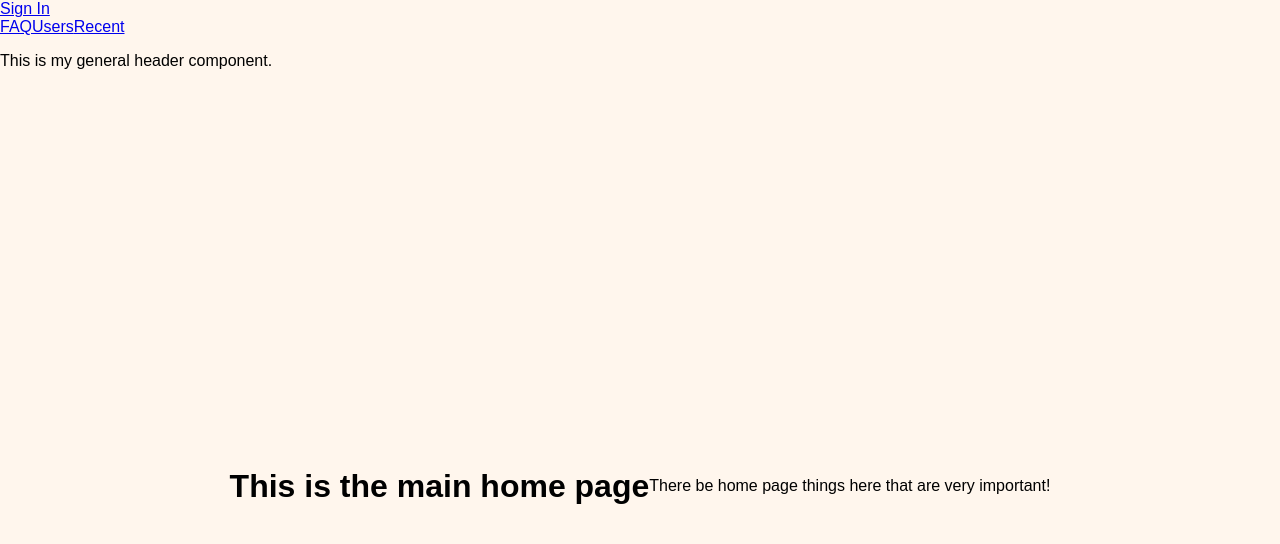
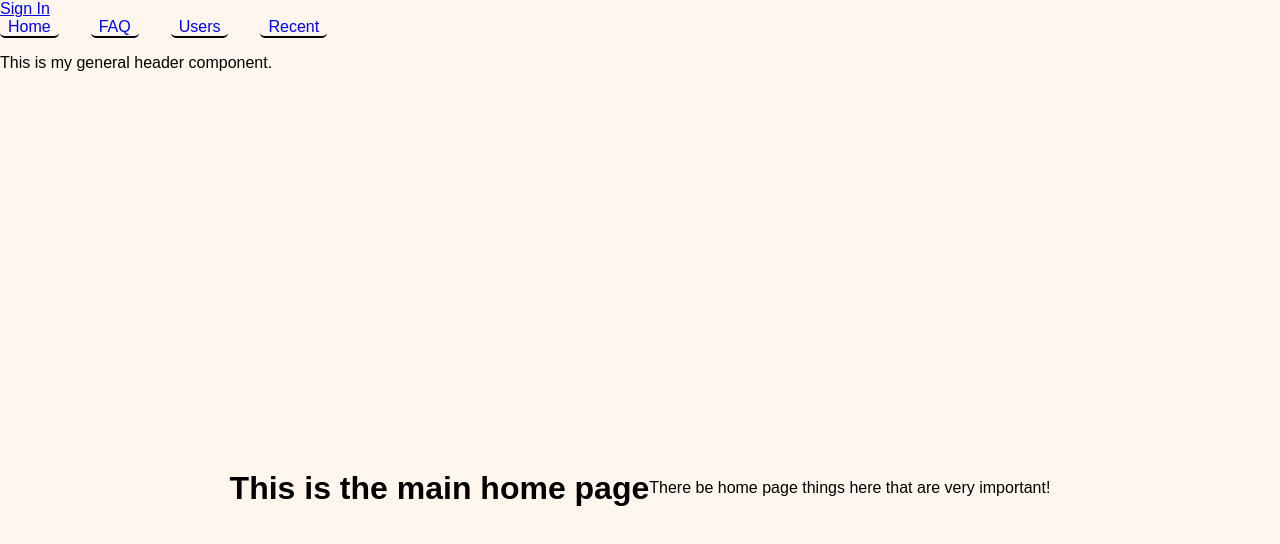
Before and after one commit to II-Paulus-II/project-week9, a Next.js app: page / in a window 1280 px wide. Shown: the top 544 px of the page. Built offline with nearby package versions, Linux system fonts and the light colour scheme; no server answers; the database is empty.

Commit message:
tidied up navbar slightly

```diff
--- a/src/components/nav/Nav.jsx
+++ b/src/components/nav/Nav.jsx
@@ -1,12 +1,16 @@
 /* ----- Global Imports ----- */
 import Link from "next/link";
+
+/* ----- Project Imports ----- */
+import "@/components/nav/nav.css";
 
 export default function Nav() {
   return (
     <nav className="navigation">
-      <Link href="/faq" >FAQ</Link>
-      <Link href="/users" >Users</Link>
-      <Link href="/recent" >Recent</Link>
+      <Link class="navLinks" href="/" >Home</Link>
+      <Link class="navLinks" href="/faq" >FAQ</Link>
+      <Link class="navLinks" href="/users" >Users</Link>
+      <Link class="navLinks" href="/recent" >Recent</Link>
     </nav>
   );
 }
--- /dev/null
+++ b/src/components/nav/nav.css
@@ -0,0 +1,16 @@
+.navigation {
+  display: flex;
+  flex-direction: row;
+  gap: 2rem;
+}
+
+.navLinks {
+  text-decoration: none;
+  padding: 0 0.5rem 0;
+  border-bottom: 2px solid black;
+  border-radius: 5px;
+}
+
+.navLinks:visited {
+  color: black;
+}
```
